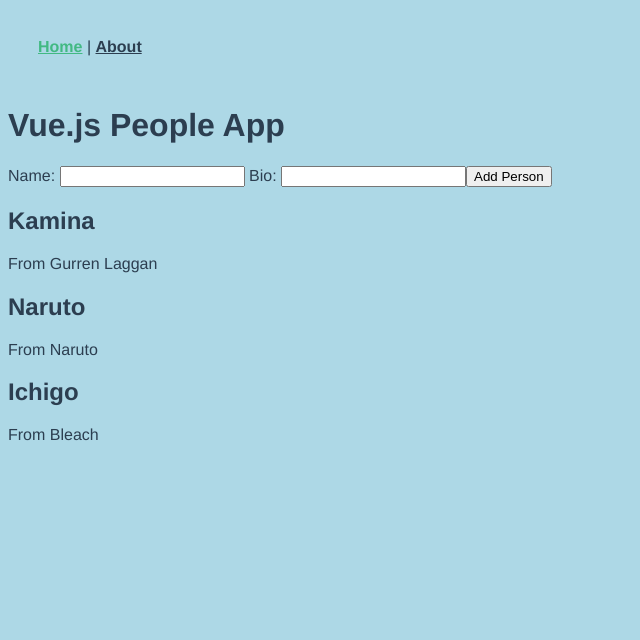
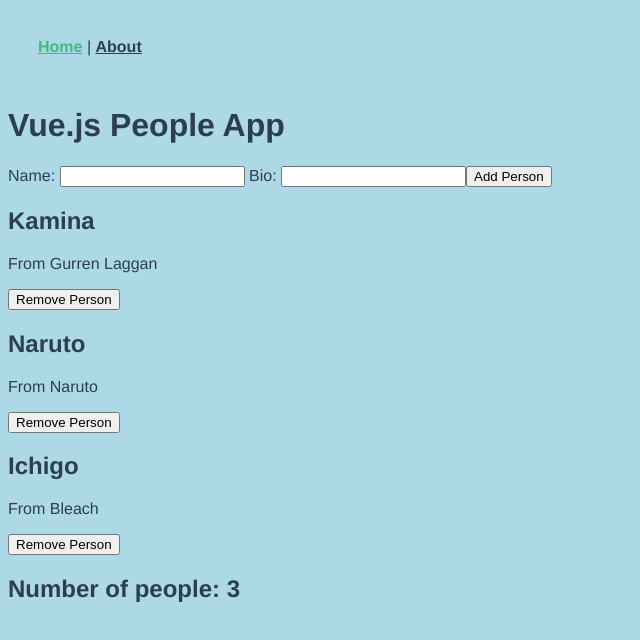
Before and after one commit to Datguyovrder/vuejs-people-app, a Vue app: page /#/ in a window 1280 px wide. Shown: the top 640 px of the page, without its empty margins (0-640 px from the left). Built offline with nearby package versions, Linux system fonts and the light colour scheme.

Commit message:
can remove person and toggle bio

```diff
--- a/src/views/Home.vue
+++ b/src/views/Home.vue
@@ -8,11 +8,14 @@
     </div>
 
     <div v-for="person in people" >
-      <h2>{{ person.name }}</h2>
-      <p>{{ person.bio }}</p>
+      <h2 v-on:click="toggleBio(person)">{{ person.name }}</h2>
+      <p v-if="person.bioVisible">{{ person.bio }}</p>
+      <button v-on:click="removePerson(person)">Remove Person</button>
     </div>
 
-
+    <div>
+      <h2>Number of people: {{ people.length }}</h2>
+    </div>
   </div>
 </template>
 
@@ -52,8 +55,15 @@ export default {
     addPerson: function() {
       if (this.newPerson.name && this.newPerson.bio) {
         this.people.push(this.newPerson)
-        this.newPerson = {name: "", bio: ""}
+        this.newPerson = {name: "", bio: "", bioVisible:true}
       }
+    },
+    toggleBio: function(inputPerson) {
+        inputPerson.bioVisible = !inputPerson.bioVisible
+    },
+    removePerson: function(inputPerson) {
+      var index = this.people.indexOf(inputPerson);
+      this.people.splice(index, 1)
     }
   },
   computed: {}
```
Lines whose indentation alone changed are shown as unchanged.
